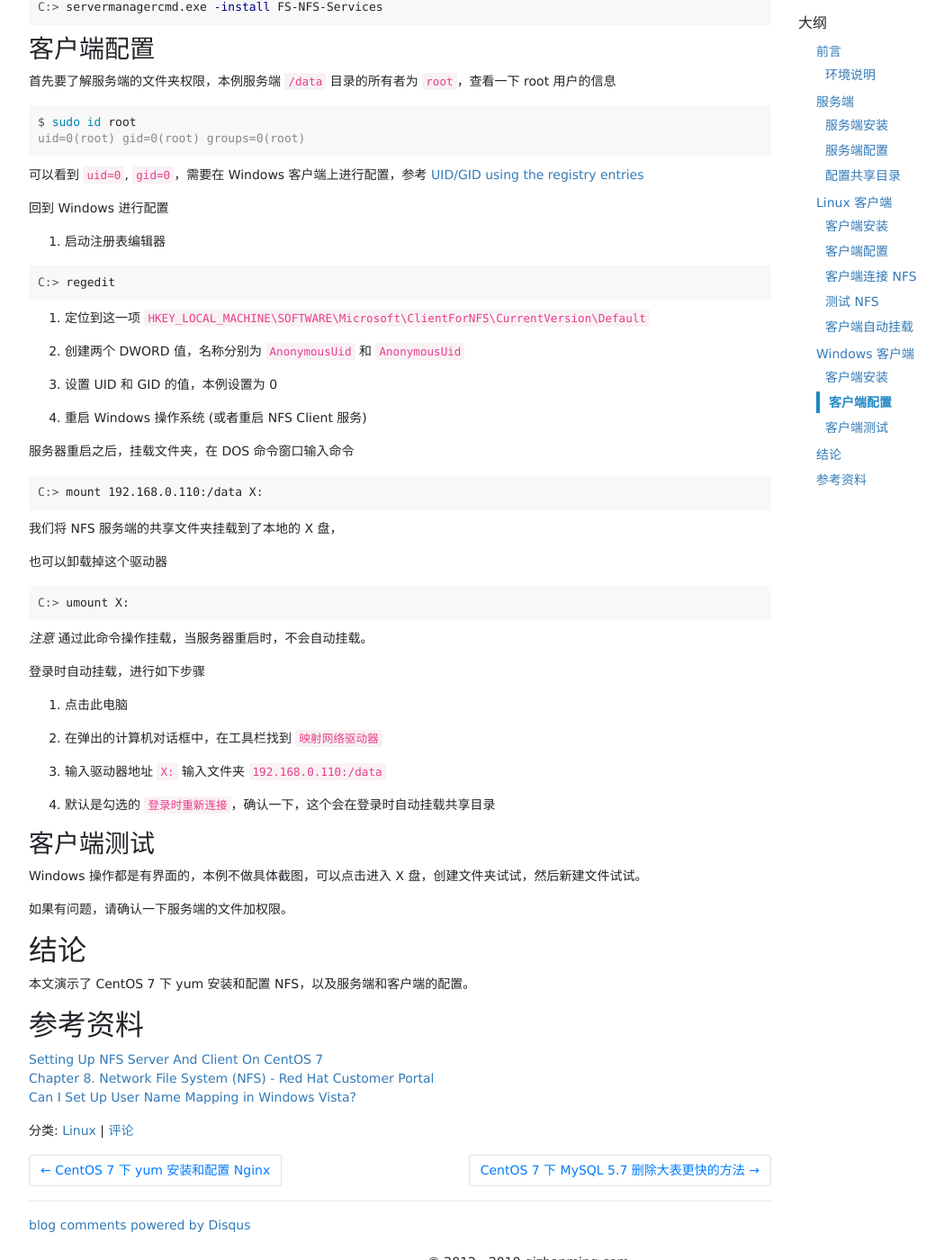
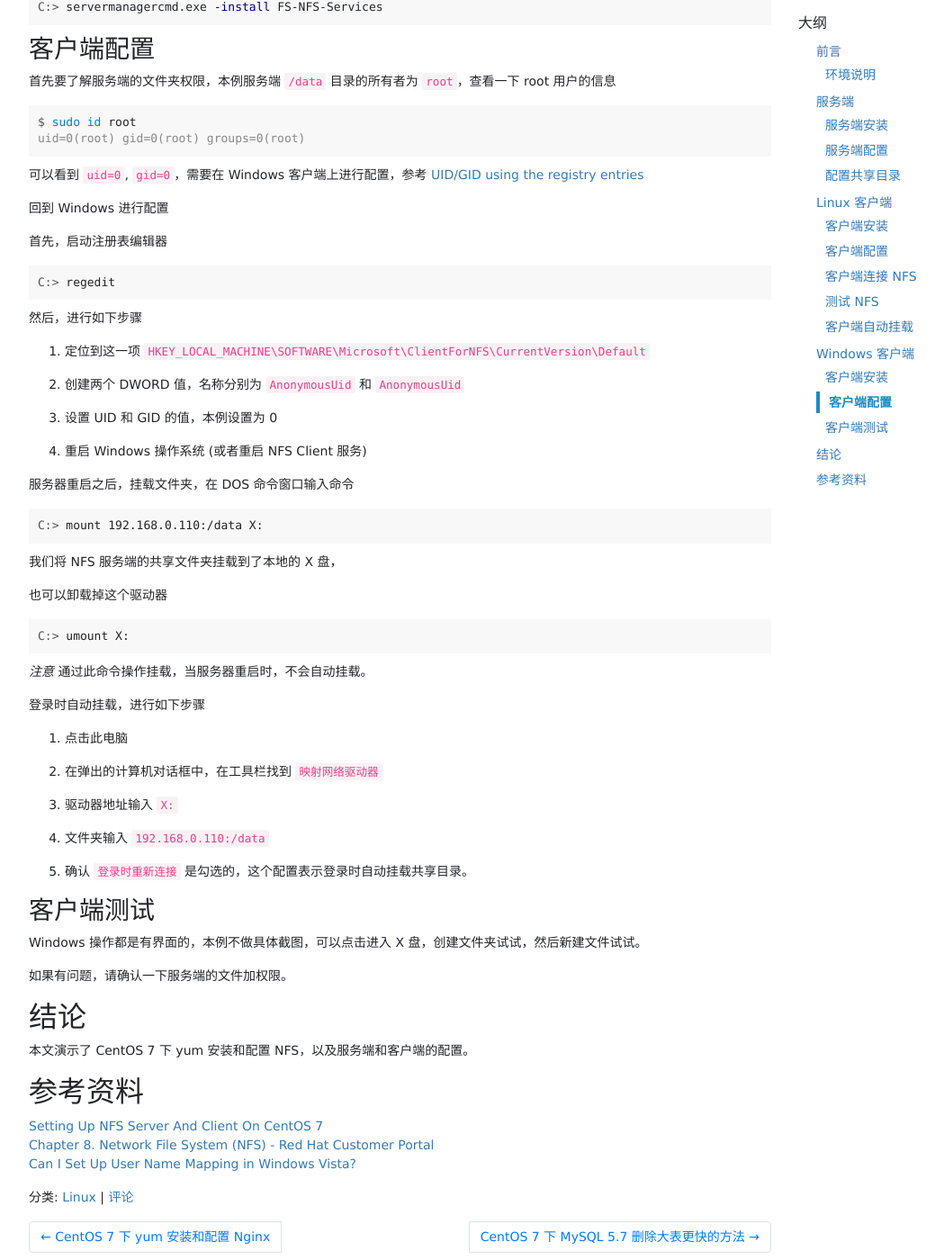
Before and after one commit to zhanming/zhanming.github.com, a Jekyll site: the page built from _posts/2018-08-08-how-to-install-nfs-on-centos-7.markdown, in a window 1280 px wide and 1400 px high, scrolled down 4554 px. Shown: the whole window at 90% size, without its empty margins (53-1102 px from the left). Built offline with Jekyll 4.4.1, drawn with Linux system fonts in a browser that asks for light colours; comment, search, counter and statistics services are not loaded.

Commit message:
update a description.

````diff
--- a/_posts/2018-08-08-how-to-install-nfs-on-centos-7.markdown
+++ b/_posts/2018-08-08-how-to-install-nfs-on-centos-7.markdown
@@ -262,11 +262,13 @@ uid=0(root) gid=0(root) groups=0(root)
 
 回到 Windows 进行配置
 
-1. 启动注册表编辑器
+首先，启动注册表编辑器
 
 ```terminal
 C:> regedit
 ```
+
+然后，进行如下步骤
 
 1. 定位到这一项 `HKEY_LOCAL_MACHINE\SOFTWARE\Microsoft\ClientForNFS\CurrentVersion\Default`
 
@@ -298,9 +300,11 @@ C:> umount X:
 
 1. 在弹出的计算机对话框中，在工具栏找到 `映射网络驱动器`
 
-1. 输入驱动器地址 `X:` 输入文件夹 `192.168.0.110:/data`
+1. 驱动器地址输入 `X:`
 
-1. 默认是勾选的 `登录时重新连接`，确认一下，这个会在登录时自动挂载共享目录
+1. 文件夹输入 `192.168.0.110:/data`
+
+1. 确认 `登录时重新连接` 是勾选的，这个配置表示登录时自动挂载共享目录。
 
 ### 客户端测试
 
````
